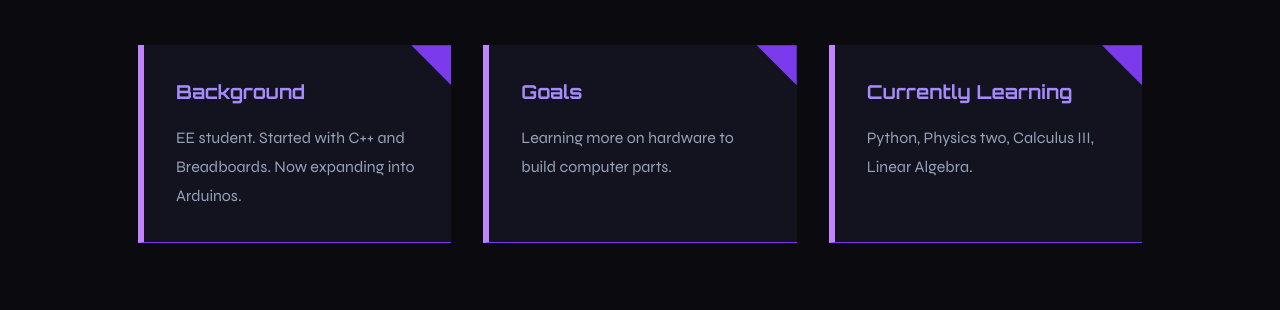
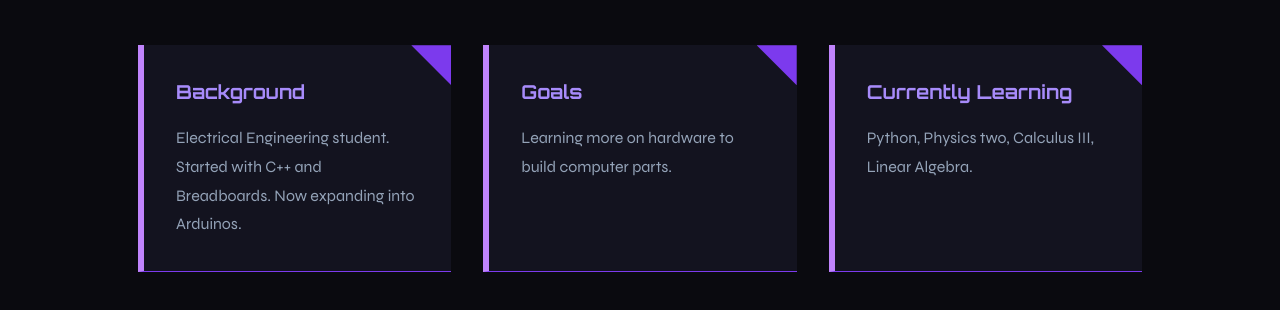
Before and after one commit to Shrikant0543/Shrikant0543.github.io, a plain HTML site: page about.html in a window 1280 px wide. Shown: the part 284-594 px from the top of the page. Drawn offline with Linux system fonts and the light colour scheme.

Commit message:
about page updated

```diff
--- a/about.html
+++ b/about.html
@@ -20,7 +20,7 @@
     <div class="about-grid">
       <div class="about-card">
         <h3>Background</h3>
-        <p>EE student. Started with C++ and Breadboards. Now expanding into Arduinos.</p>
+        <p>Electrical Engineering student. Started with C++ and Breadboards. Now expanding into Arduinos.</p>
       </div>
       <div class="about-card">
         <h3>Goals</h3>
```
